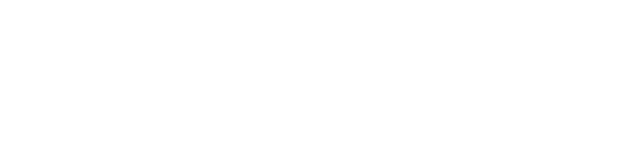
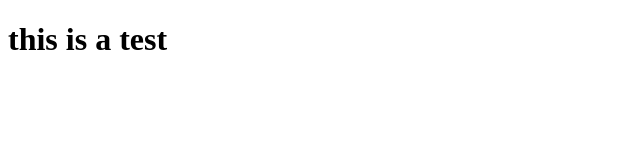
Before and after one commit to lclark070607/chatterbox, a plain HTML site: page index.html in a window 1280 px wide. Shown: the whole page, without its empty margins (0-640 px from the left). Drawn offline with Linux system fonts and the light colour scheme.

Commit message:
test push

```diff
--- a/index.html
+++ b/index.html
@@ -1,4 +1,10 @@
 <!doctype html>
 <html>
+    <head>
 
+    </head>
+
+    <body>
+        <h1>this is a test</h1>
+    </body>
 </html>
```
